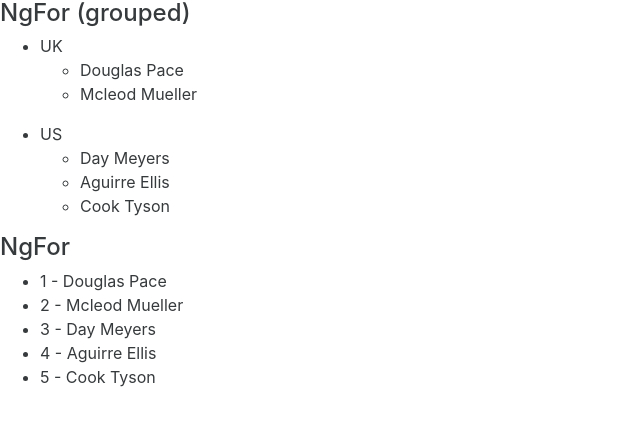
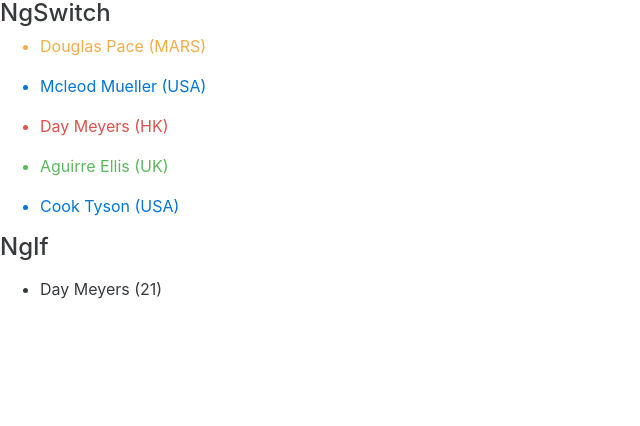
Before and after one commit to NathanGitHubs/sandbox, an Angular app in the folder my-first-angular-project/: page / in a window 1280 px wide. Shown: the top 426 px of the page, without its empty margins (0-640 px from the left). Built offline with nearby package versions, Linux system fonts and the light colour scheme.

Commit message:
directive ngIf and ngSwitch

```diff
--- a/my-first-angular-project/angular.json
+++ b/my-first-angular-project/angular.json
@@ -15,7 +15,7 @@
           "options": {
             "outputPath": "dist/my-first-angular-project",
             "index": "src/index.html",
-            "main": "src/main-ngfor.ts",
+            "main": "src/main-ngif-&-ngswitch.ts",
             "polyfills": "src/polyfills.ts",
             "tsConfig": "tsconfig.app.json",
             "aot": true,
--- a/my-first-angular-project/src/main-ngif-&-ngswitch.ts
+++ b/my-first-angular-project/src/main-ngif-&-ngswitch.ts
@@ -0,0 +1,125 @@
+import {NgModule, Component}    from '@angular/core';
+import {BrowserModule}          from '@angular/platform-browser';
+import {platformBrowserDynamic} from '@angular/platform-browser-dynamic';
+
+export interface Person {
+  name: string;
+  age: number;
+  country?: string;
+}
+
+@Component({
+  selector: 'app-ngif-example',
+  template: `
+    <h4>NgIf</h4>
+    <ul *ngFor="let person of people">
+      <li *ngIf="person.age < 30">
+        {{ person.name }} ({{ person.age }})
+      </li>
+    </ul>
+  `
+})
+class NgIfExampleComponent {
+
+  people: Person[] = [
+    {
+      name: 'Douglas  Pace',
+      age: 35
+    },
+    {
+      name: 'Mcleod  Mueller',
+      age: 32
+    },
+    {
+      name: 'Day  Meyers',
+      age: 21
+    },
+    {
+      name: 'Aguirre  Ellis',
+      age: 34
+    },
+    {
+      name: 'Cook  Tyson',
+      age: 32
+    }
+  ];
+}
+
+@Component({
+  selector: 'app-ngswitch-example',
+  template: `<h4>NgSwitch</h4>
+  <ul *ngFor="let person of people"
+      [ngSwitch]="person.country">
+    <li *ngSwitchCase="'UK'"
+        class="text-success">
+      {{ person.name }} ({{ person.country }})
+    </li>
+    <li *ngSwitchCase="'USA'"
+        class="text-primary">
+      {{ person.name }} ({{ person.country }})
+    </li>
+    <li *ngSwitchCase="'HK'"
+        class="text-danger">
+      {{ person.name }} ({{ person.country }})
+    </li>
+    <li *ngSwitchDefault
+        class="text-warning">
+      {{ person.name }} ({{ person.country }})
+    </li>
+  </ul>`
+})
+class NgSwitchExampleComponent {
+
+  people: Person[] = [
+    {
+      name: 'Douglas  Pace',
+      age: 35,
+      country: 'MARS'
+    },
+    {
+      name: 'Mcleod  Mueller',
+      age: 32,
+      country: 'USA'
+    },
+    {
+      name: 'Day  Meyers',
+      age: 21,
+      country: 'HK'
+    },
+    {
+      name: 'Aguirre  Ellis',
+      age: 34,
+      country: 'UK'
+    },
+    {
+      name: 'Cook  Tyson',
+      age: 32,
+      country: 'USA'
+    }
+  ];
+}
+
+@Component({
+  selector: 'app-main',
+  template: `
+    <app-ngswitch-example></app-ngswitch-example>
+    <app-ngif-example></app-ngif-example>
+  `
+})
+class DirectivesAppComponent {
+}
+
+@NgModule({
+  imports: [BrowserModule],
+  declarations: [
+    NgIfExampleComponent,
+    NgSwitchExampleComponent,
+    DirectivesAppComponent
+  ],
+  bootstrap: [DirectivesAppComponent]
+})
+class AppModule {
+
+}
+
+platformBrowserDynamic().bootstrapModule(AppModule).then();
--- a/my-first-angular-project/tsconfig.app.json
+++ b/my-first-angular-project/tsconfig.app.json
@@ -21,6 +21,7 @@
     "src/main-lifecycle-hooks.ts",
     "src/main-viewchildren-&-contentchildren.ts",
     "src/main-ngfor.ts",
+    "src/main-ngif-&-ngswitch.ts",
     "src/polyfills.ts"
   ],
   "include": [
```
